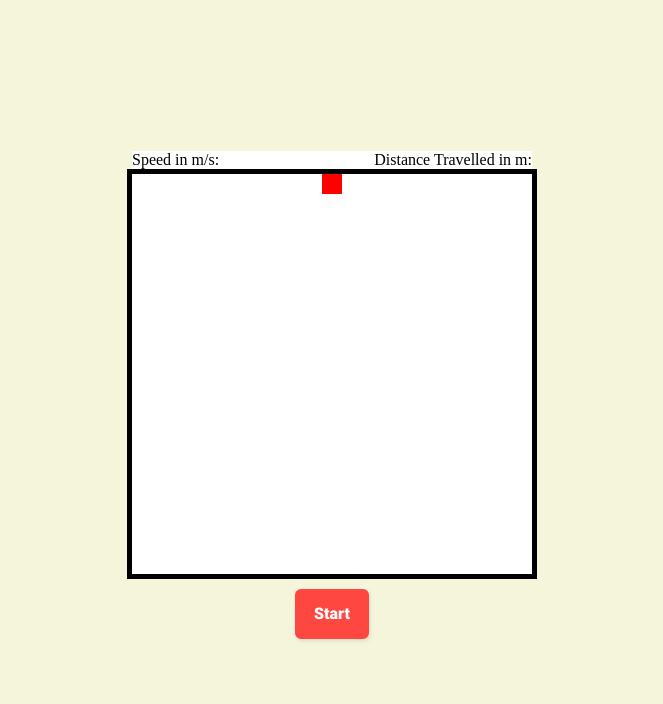
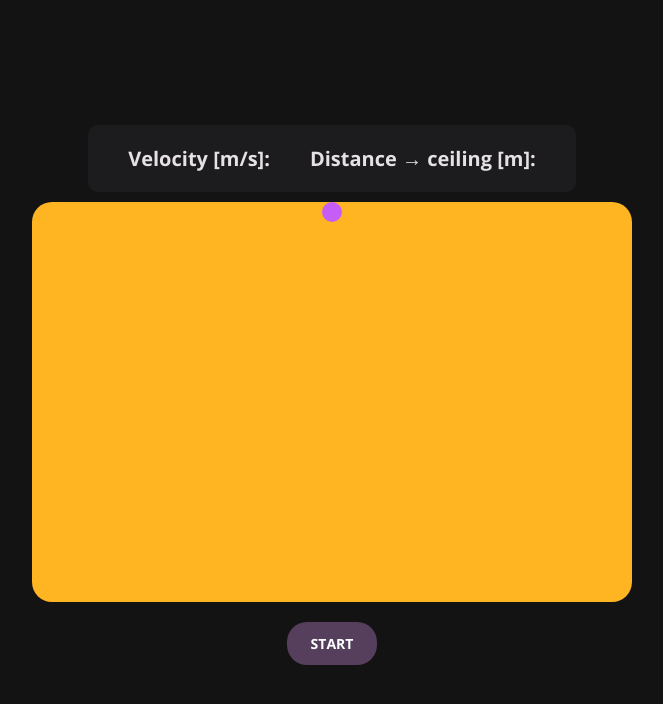
Before and after one commit to nikolas-bott/PhysicsJS, a plain HTML site: page index.html in a window 1280 px wide. Shown: the whole page, without its empty margins (308-971 px from the left). Drawn offline with nearby package versions, Linux system fonts and the light colour scheme; a web font is replaced by a local one.

Commit message:
changed design

```diff
--- a/index.html
+++ b/index.html
@@ -5,13 +5,18 @@
     <meta name="viewport" content="width=device-width, initial-scale=1.0" />
     <title>Document</title>
     <script src="./script.js" defer></script>
-    <link href="./styles.css" rel="stylesheet" />
+
+    <style>
+      @import url("https://fonts.googleapis.com/css2?family=M+PLUS+Code+Latin:wght@100..700&family=Open+Sans:ital,wght@0,300..800;1,300..800&display=swap");
+    </style>
+
+    <link rel="stylesheet" href="styles.css" />
   </head>
   <body>
     <div class="container">
       <div id="upper-container">
-        <p id="speedometer">Speed in m/s:</p>
-        <p id="distance-tracker">Distance Travelled in m:</p>
+        <p id="speedometer">Velocity [m/s]:</p>
+        <p id="distance-tracker">Distance → ceiling [m]:</p>
       </div>
       <div id="sub-container">
         <div id="ball"></div>
--- a/script.js
+++ b/script.js
@@ -14,10 +14,13 @@ let velocity;
 let velocityAfterBounce;
 
 let fallingHeight = subContainer.getBoundingClientRect().top;
+
+const pixelToMetersFactor = 15;
 const bounceFactor = 0.75;
 
 starBtn.addEventListener("click", () => {
   if (startInteval) clearInterval(startInteval);
+  if (bounceInterval) clearInterval(bounceInterval);
 
   starBtn.innerText = "Restart";
   ballHeight = subContainer.getBoundingClientRect().top;
@@ -45,19 +48,20 @@ starBtn.addEventListener("click", () => {
 
 function getFallenDistanceInMeters(oneHundrethOfSecond) {
   velocity = 9.81 * (oneHundrethOfSecond / 100);
-  speedometer.innerText = "Speed in m/s: " + Math.floor(velocity);
+  speedometer.innerText = "Velocity [m/s]: " + Math.floor(velocity);
 
-  metersTravelled = (1 / 2) * velocity * (oneHundrethOfSecond / 100);
+  metersTravelled =
+    (1 / 2) * velocity * (oneHundrethOfSecond / 100) * pixelToMetersFactor;
   //console.log("Meters travelled " + metersTravelled + " [m]");
 
   distanceTracker.innerText =
-    "Distance Travelled in m: " + Math.floor(metersTravelled);
+    "Distance → ceiling [m]: " + Math.floor(metersTravelled);
 
   return metersTravelled;
 }
 
 function startBounce() {
-  if (velocityAfterBounce < 2) {
+  if (velocityAfterBounce < 1) {
     console.log("Velocity to small!");
     return;
   }
@@ -78,13 +82,13 @@ function getMeters(oneHundrethOfSecond) {
   const seconds = oneHundrethOfSecond / 100;
   velocity = velocityAfterBounce - 9.81 * seconds;
 
-  speedometer.innerText = "Speed in m/s: " + Math.floor(velocity);
+  speedometer.innerText = "Velocity [m/s]: " + Math.floor(velocity);
 
   const meters =
-    -9.81 * (1 / 2) * seconds * seconds + velocityAfterBounce * seconds;
+    (-9.81 * (1 / 2) * seconds * seconds + velocityAfterBounce * seconds) *
+    pixelToMetersFactor;
 
-  distanceTracker.innerText =
-    "Distance in m (since last bounce): " + Math.floor(meters);
+  distanceTracker.innerText = "Distance →  floor [m]: " + Math.floor(meters);
 
   if (meters <= 0) {
     console.log(velocityAfterBounce);
--- a/styles.css
+++ b/styles.css
@@ -4,7 +4,7 @@
 }
 
 .container {
-  background-color: beige;
+  background-color: #141314;
   display: flex;
   height: 100vh;
   align-items: center;
@@ -12,60 +12,65 @@
   flex-direction: column;
 }
 #upper-container {
+  margin: 10px;
+  font-size: 20px;
+  font-weight: 700;
+  padding: 20px;
+  border-radius: 10px;
+  font-family: "Open Sans", sans-serif;
+
+  background-color: #1c1b1d;
+  color: #e6e1e3;
   display: flex;
-  justify-content: space-between;
-  background-color: white;
-  width: 50vh;
+  justify-content: space-around;
+}
+p {
+  padding: 0px 20px;
 }
 #sub-container {
+  border-radius: 20px;
   display: flex;
   justify-content: center;
-  border: 5px solid black;
-  background-color: white;
+  /* border: 5px solid #3700b3; */
+  background-color: #ffb421;
   height: 50vh;
-  width: 50vh;
+  width: 75vh;
+}
+
+#ball {
+  border-radius: 20px;
+  position: absolute;
+  height: 20px;
+  width: 20px;
+  background-color: #c75df7;
+}
+md-elevated-button {
+  margin: 15px;
+  padding: 10px 15px;
 }
 
 button {
-  margin: 10px;
-  background: #ff4742;
-  border: 5px solid #ff4742;
-  border-radius: 6px;
-  box-shadow: rgba(0, 0, 0, 0.1) 1px 2px 4px;
-  box-sizing: border-box;
-  color: #ffffff;
+  margin: 20px;
+
+  background-color: #553f5d;
+  color: white;
+  padding: 12px 24px;
+  border: none;
+  border-radius: 20px;
+  font-family: "Open Sans", sans-serif;
+  font-size: 14px;
+  font-weight: 700;
+  text-transform: uppercase;
   cursor: pointer;
-  display: inline-block;
-  font-family: nunito, roboto, proxima-nova, "proxima nova", sans-serif;
-  font-size: 16px;
-  font-weight: 800;
-  line-height: 16px;
-  min-height: 40px;
-  outline: 0;
-  padding: 12px 14px;
-  text-align: center;
-  text-rendering: geometricprecision;
-  text-transform: none;
-  user-select: none;
-  -webkit-user-select: none;
-  touch-action: manipulation;
-  vertical-align: middle;
+  outline: none;
+  transition: box-shadow 0.2s ease-in-out, background-color 0.2s ease-in-out;
 }
 
-button:hover,
-button:active {
-  background-color: initial;
-  background-position: 0 0;
-  color: #ff4742;
+button:hover {
+  background-color: #3e2d44;
 }
 
 button:active {
-  opacity: 0.5;
+  box-shadow: 0 2px 5px rgba(0, 0, 0, 0.2);
+  background-color: #492755;
 }
-
-#ball {
-  position: absolute;
-  height: 20px;
-  width: 20px;
-  background-color: red;
-}
```
